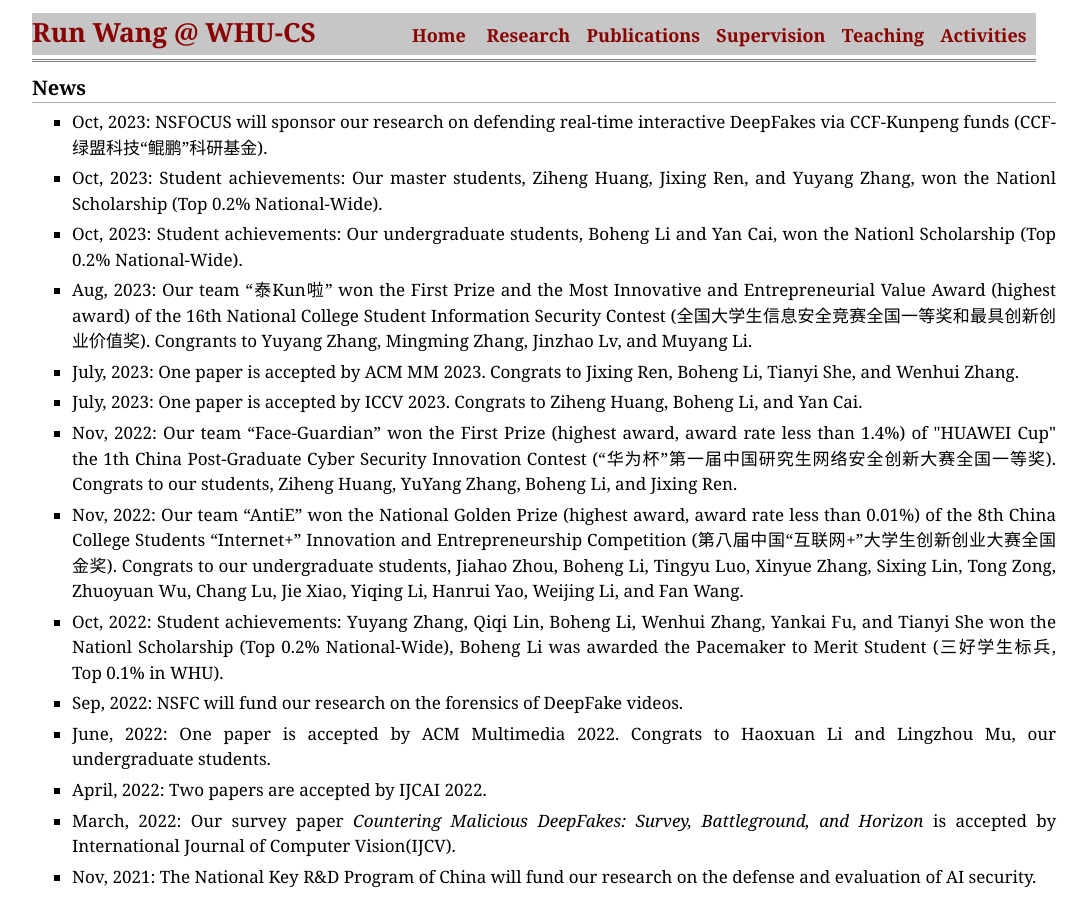
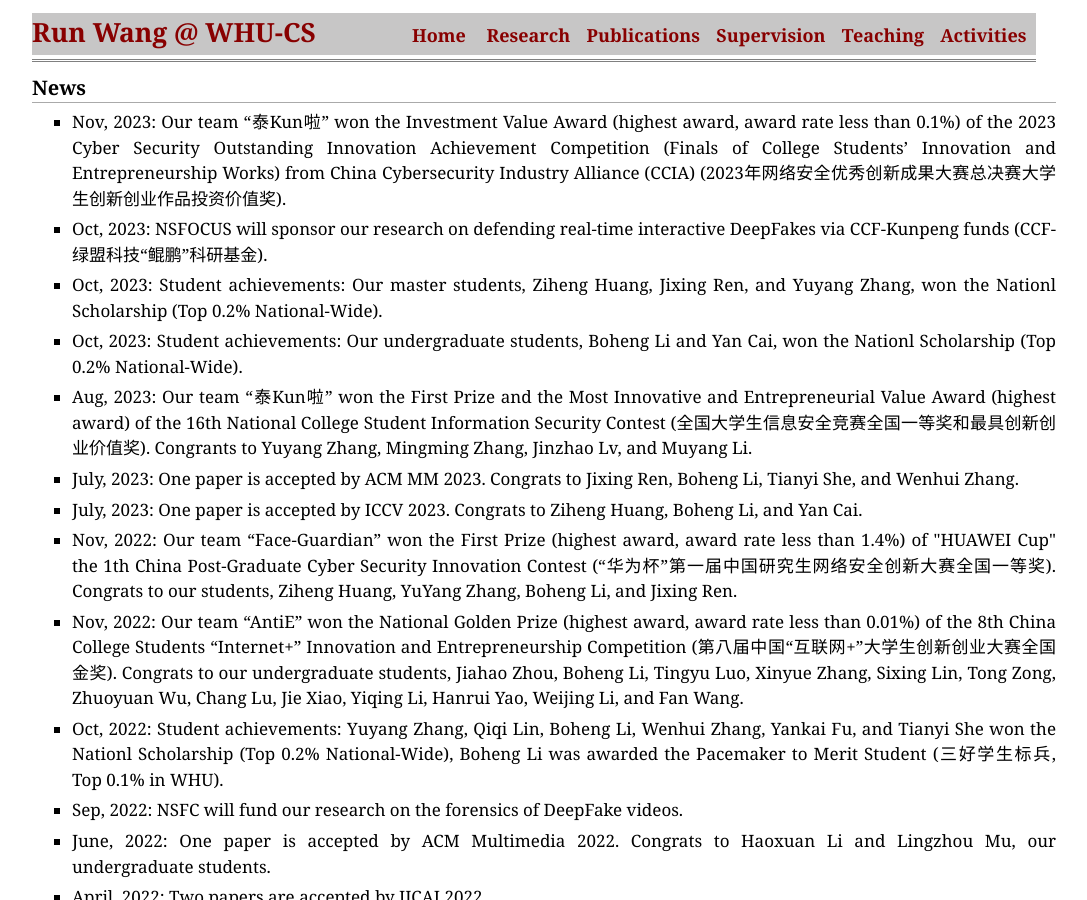
Before and after one commit to wangrun/wangrun.github.io, a Jekyll site: the page news.html, which Jekyll copies as it is, in a window 1280 px wide and 900 px high. Shown: the whole window, without its empty margins (96-1183 px from the left). Built offline with Jekyll 4.4.1, drawn with Linux system fonts in a browser that asks for light colours.

Commit message:
20231105

```diff
--- a/index.html
+++ b/index.html
@@ -106,6 +106,11 @@
 </ul>
 
 <h2>News</h2>
+
+<ul>
+  <li><p style="text-align:justify;">Nov, 2023: Our team “泰Kun啦” won the Investment Value Award (highest award, award rate less than 0.1%) of the 2023 Cyber Security Outstanding Innovation Achievement Competition (Finals of College Students’ Innovation and Entrepreneurship Works) from China Cybersecurity Industry Alliance (CCIA) (2023年网络安全优秀创新成果大赛总决赛大学生创新创业作品投资价值奖).<img src="./source_files/new.gif"></p>
+  </li>
+</ul>
 
 <ul>
   <li><p style="text-align:justify;">Oct, 2023: NSFOCUS will sponsor our research on defending real-time interactive DeepFakes via CCF-Kunpeng funds (CCF-绿盟科技“鲲鹏”科研基金).<img src="./source_files/new.gif"></p>
--- a/news.html
+++ b/news.html
@@ -33,6 +33,7 @@
 <h2>News</h2>
 
 <ul>
+<li><p style="text-align:justify;">Nov, 2023: Our team “泰Kun啦” won the Investment Value Award (highest award, award rate less than 0.1%) of the 2023 Cyber Security Outstanding Innovation Achievement Competition (Finals of College Students’ Innovation and Entrepreneurship Works) from China Cybersecurity Industry Alliance (CCIA) (2023年网络安全优秀创新成果大赛总决赛大学生创新创业作品投资价值奖).</p></li>
 <li><p style="text-align:justify;">Oct, 2023: NSFOCUS will sponsor our research on defending real-time interactive DeepFakes via CCF-Kunpeng funds (CCF-绿盟科技“鲲鹏”科研基金).</p></li>
 <li><p style="text-align:justify;">Oct, 2023: Student achievements: Our master students, Ziheng Huang, Jixing Ren, and Yuyang Zhang, won the Nationl Scholarship (Top 0.2% National-Wide).</p></li>
 <li><p style="text-align:justify;">Oct, 2023: Student achievements: Our undergraduate students, Boheng Li and Yan Cai, won the Nationl Scholarship (Top 0.2% National-Wide).</p></li>
--- a/research.html
+++ b/research.html
@@ -96,6 +96,7 @@
 
 <h2>Students Achievements</h2>
 <ol>
+<li><p style="text-align:justify;">2023.8 张明鸣、张钰洋、李沐阳、吕锦钊获得2023年网络安全优秀创新成果大赛总决赛大学生创新创业作品投资价值奖</b></p></li>
 <li><p style="text-align:justify;">2023.10 实验室硕士生黄子恒、任纪星、张钰洋获得2022年度国家奖学金</b></p></li>
 <li><p style="text-align:justify;">2023.10 实验室本科生姚栋宇、李勃衡、蔡艳、覃咸勋、张天翼、吴乐场获得2022年度国家奖学金</b></p></li>
 <li><p style="text-align:justify;">2023.8 张明鸣、张钰洋、李沐阳、吕锦钊获得第十六届全国大学生信息安全竞赛作品赛全国一等奖（最具创新创业价值奖）</b></p></li>
```
